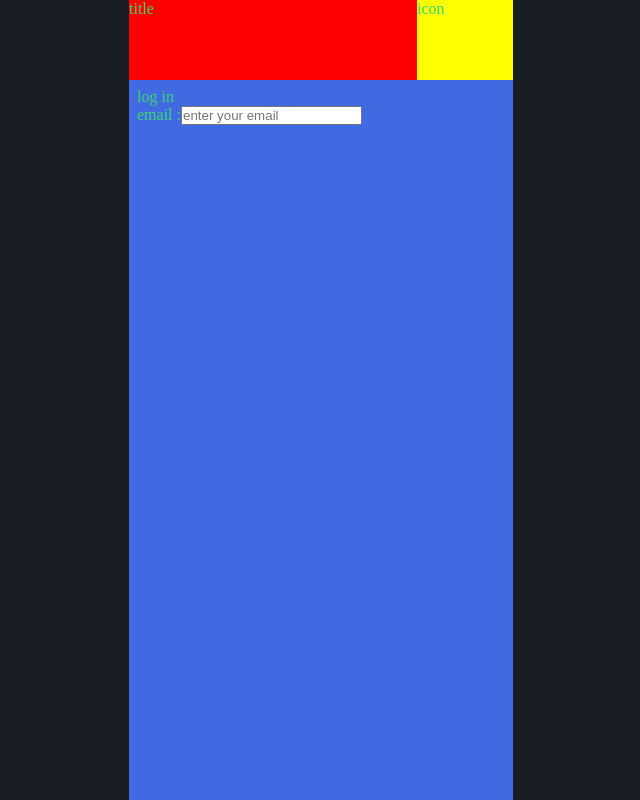
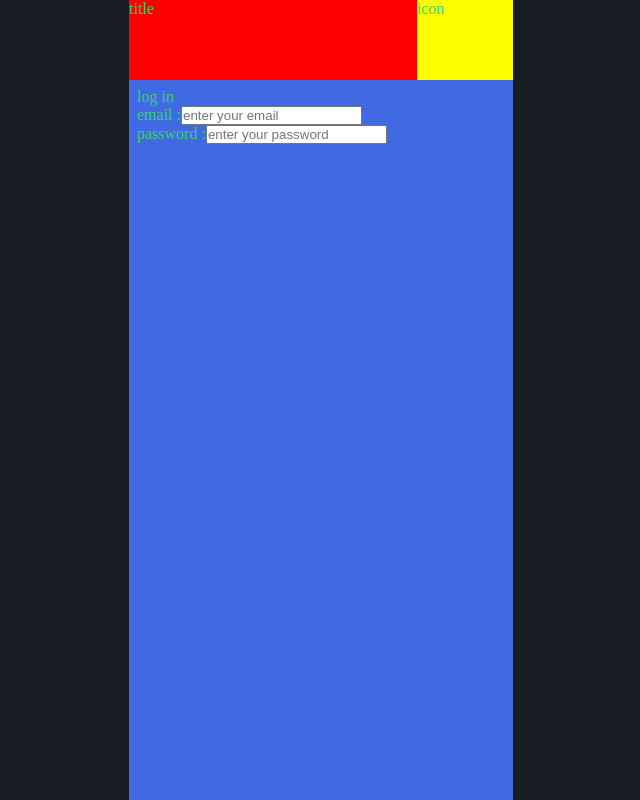
Before and after one commit to tahrer007/E-Penny-Bank, a React (Create React App) app in the folder client/: page /LogIn in a window 1280 px wide. Shown: the whole page, without its empty margins (319-959 px from the left). Built offline with nearby package versions, Linux system fonts and the light colour scheme.

Commit message:
password field

```diff
--- a/client/src/components/pages/login/LogIn.jsx
+++ b/client/src/components/pages/login/LogIn.jsx
@@ -1,12 +1,16 @@
 import React, { useState } from "react";
-import InputField from "components/InputField/InputField";
-
+import InputField from "components/reusables/InputField/InputField";
+import { EMAIL, PASSWORD } from "../../../services/const";
+import { useEffect } from "react";
 const LogIn = () => {
   const [email, setEmail] = useState("");
-  const onChangeText = (e) => {
-    setEmail(e.target.value);
-    console.log(e.target.value);
-  };
+  const [password, setPasswrod] = useState("");
+  const onChangeText = (e) =>
+    e.target.id === EMAIL
+      ? setEmail(e.target.value)
+      : setPasswrod(e.target.value);
+
+  //useEffect(() => {}, [password, email]);
 
   return (
     <div className="pageContainer">
@@ -17,7 +21,17 @@ const LogIn = () => {
         onChangeText={onChangeText}
         editable={true}
         type={"text"}
-        label ={"email"}
+        label={EMAIL}
+        id={EMAIL}
+      />
+      <InputField
+        placeholder={"enter your password"}
+        value={password}
+        onChangeText={onChangeText}
+        editable={true}
+        type={PASSWORD}
+        label={PASSWORD}
+        id={PASSWORD}
       />
     </div>
   );
--- a/client/src/components/InputField/InputField.jsx
+++ b/client/src/components/reusables/InputField/InputField.jsx
@@ -1,6 +1,6 @@
 import React from "react";
 
-const InputField = ({ label , placeholder, value, onChangeText, isEditable, type }) => {
+const InputField = ({ id,label , placeholder, value, onChangeText, isEditable, type }) => {
   return (
     <label>
      {label} :
@@ -10,6 +10,7 @@ const InputField = ({ label , placeholder, value, onChangeText, isEditable, type
         onChange={onChangeText}
         editable={isEditable}
         type={type}
+        id={id}
       />
     </label>
   );
--- /dev/null
+++ b/client/src/components/reusables/InputField/input.scss
@@ -0,0 +1 @@
+@import "global.scss";
--- a/client/src/services/const.js
+++ b/client/src/services/const.js
@@ -6,7 +6,8 @@ const BOXES_TYPES = ["private", "shared"];
 const KEY_LENGTH = 5;
 const CHARACTERS =
   "ABCDEFGHIJKLMNOPQRSTUVWXYZabcdefghijklmnopqrstuvwxyz0123456789";
-
+const EMAIL ="email" ;
+const PASSWORD = "password"
 export {
   MAX,
   MIN,
@@ -15,4 +16,6 @@ export {
   BOXES_TYPES,
   KEY_LENGTH,
   CHARACTERS,
+  EMAIL ,
+  PASSWORD
 };
```
Also changed, not shown: client/src/components/InputField/input.scss (deleted), client/src/components/reusables/radioButton/RadioButton.jsx (renamed from client/src/components/radioButton/RadioButton.jsx), client/src/components/reusables/radioButton/radioButton.scss (renamed from client/src/components/radioButton/radioButton.scss).
